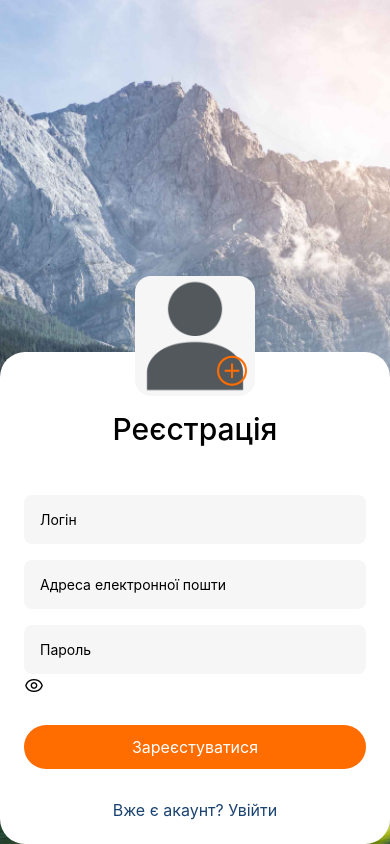
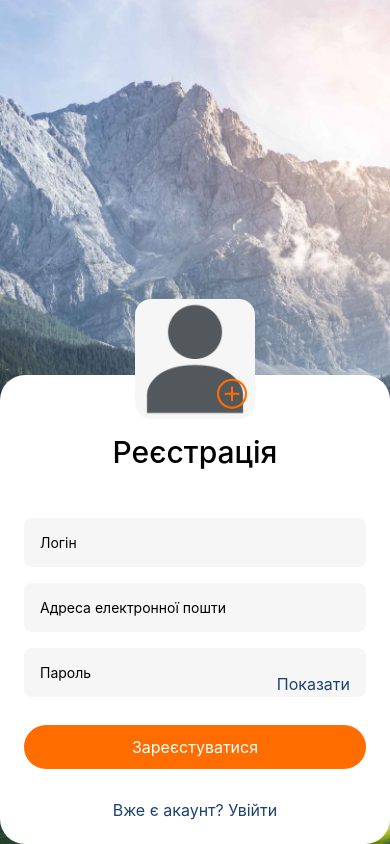
Before and after one commit to andriideikalo/ReactNative, a React Native app: screen / in a window 390 px wide. Built offline with nearby package versions, Linux system fonts and the light colour scheme.

Commit message:
fix styles

```diff
--- a/Screens/KeyboardComponent.jsx
+++ b/Screens/KeyboardComponent.jsx
@@ -45,7 +45,7 @@ export const KeyboardComponent = () => {
   };
 
   const togglePasswordVisibility = () => {
-    setIsPasswordVisible(!isPasswordVisible);
+    setIsPasswordVisible((prevVisible) => !prevVisible);
   };
 
   const handlePasswordChange = (text) => {
@@ -86,12 +86,13 @@ export const KeyboardComponent = () => {
             onFocus={handleFocusEmail}
             onBlur={handleBlurEmail}
           />
-          <View style={styles.passwordContainer}>
+          <View style={styles.passwordInputContainer}>
             <TextInput
               placeholder="Пароль"
               style={[
                 styles.textInput,
                 isFocusedPass && styles.textInputFocused,
+                styles.passwordInput,
               ]}
               secureTextEntry={!isPasswordVisible}
               value={password}
@@ -100,13 +101,18 @@ export const KeyboardComponent = () => {
               onBlur={handleBlurPass}
             />
             <TouchableOpacity
-              style={styles.passwordVisibilityButton}
+              style={styles.passContainer}
               onPress={togglePasswordVisibility}>
-              <Icon
+              <Text
+                name={isPasswordVisible ? "eye" : "eyeo"}
+                style={styles.passText}>
+                Показати
+              </Text>
+              {/* <Icon
                 name={isPasswordVisible ? "eye" : "eyeo"}
                 size={20}
                 color="#000"
-              />
+              /> */}
             </TouchableOpacity>
           </View>
           <View style={styles.btnContainer}>
@@ -206,6 +212,26 @@ const styles = StyleSheet.create({
     backgroundColor: "transparent",
     padding: 8,
   },
+  passwordInputContainer: {
+    position: "relative",
+  },
+  passwordInput: {
+    paddingRight: 40,
+  },
+  passContainer: {
+    position: "absolute",
+    top: 16,
+    right: 16,
+    height: 40,
+    justifyContent: "center",
+    alignItems: "center",
+  },
+  passText: {
+    fontSize: 16,
+    lineHeight: 19,
+    color: "#1B4371",
+    fontWeight: "400",
+  },
 });
 
 export default KeyboardComponent;
```
